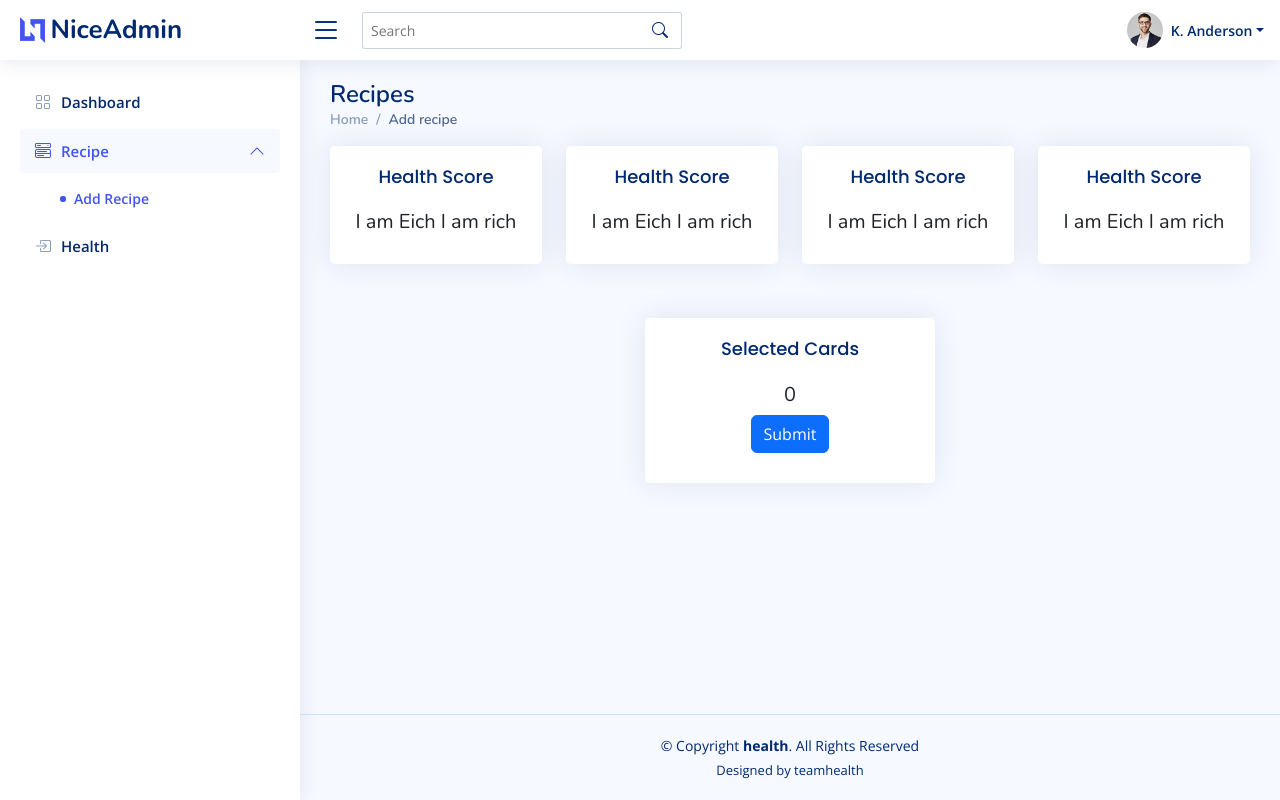
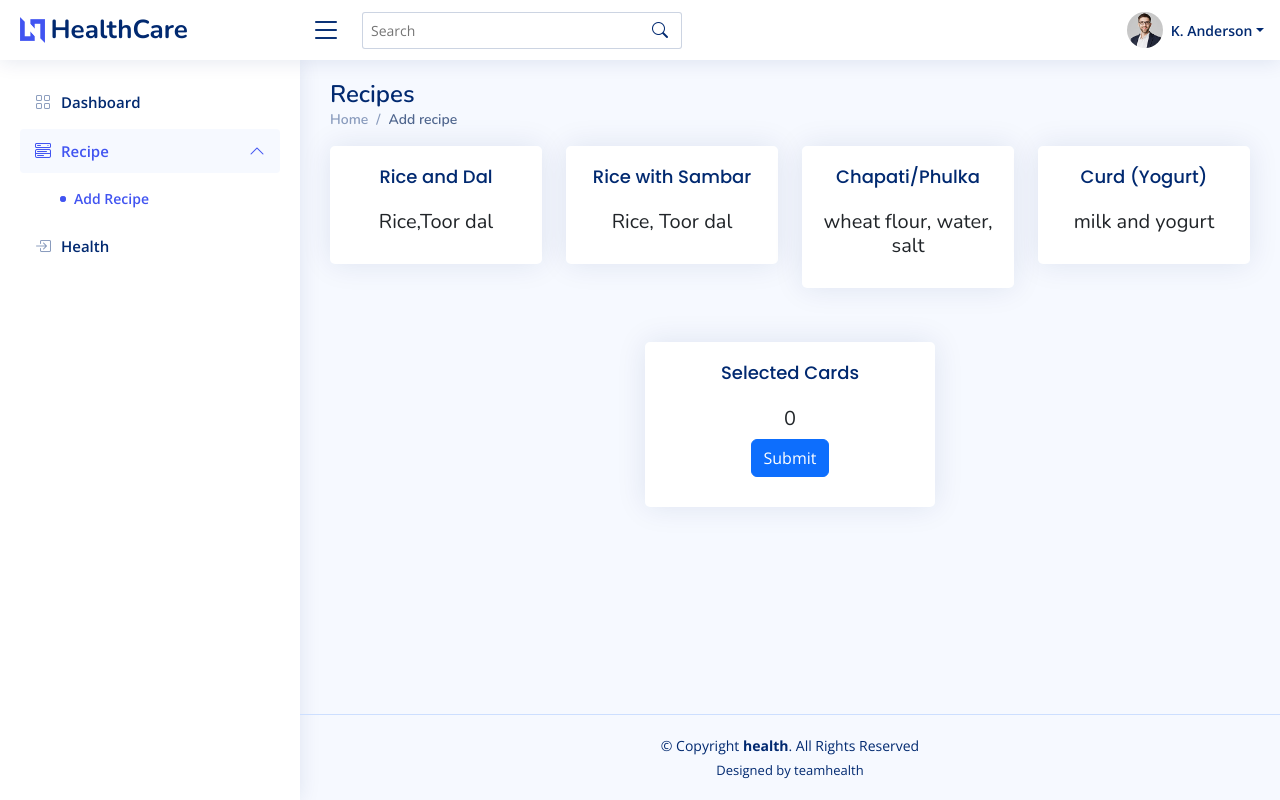
Before and after one commit to fIgNEtSm/personalized-health-tracker, a Flask app: page /add-recipe/ in a window 1280 px wide. Run offline with Flask 3, Linux system fonts and the light colour scheme; some libraries are stand-ins or nearby versions.

Commit message:
updated header file

```diff
--- a/templates/add_recipe.html
+++ b/templates/add_recipe.html
@@ -18,8 +18,8 @@
             <div class="col-lg-3 col-md-6 col-sm-12">
                 <div class="card info-card health-card" onclick="toggleSelection(this)">
                     <div class="card-body text-center">
-                        <h4 class="card-title">Health Score</h4>
-                        <h5 class="m-0">I am Eich I am rich</h5>
+                        <h4 class="card-title">Rice and Dal</h4>
+                        <h5 class="m-0">Rice,Toor dal</h5>
                     </div>
                 </div>
             </div>
@@ -27,8 +27,8 @@
             <div class="col-lg-3 col-md-6 col-sm-12">
                 <div class="card info-card health-card" onclick="toggleSelection(this)">
                     <div class="card-body text-center">
-                        <h4 class="card-title">Health Score</h4>
-                        <h5 class="m-0">I am Eich I am rich</h5>
+                        <h4 class="card-title">Rice with Sambar </h4>
+                        <h5 class="m-0">Rice, Toor dal</h5>
                     </div>
                 </div>
             </div>
@@ -36,8 +36,8 @@
             <div class="col-lg-3 col-md-6 col-sm-12">
                 <div class="card info-card health-card" onclick="toggleSelection(this)">
                     <div class="card-body text-center">
-                        <h4 class="card-title">Health Score</h4>
-                        <h5 class="m-0">I am Eich I am rich</h5>
+                        <h4 class="card-title">Chapati/Phulka</h4>
+                        <h5 class="m-0">wheat flour, water, salt </h5>
                     </div>
                 </div>
             </div>
@@ -45,8 +45,8 @@
             <div class="col-lg-3 col-md-6 col-sm-12">
                 <div class="card info-card health-card" onclick="toggleSelection(this)">
                     <div class="card-body text-center">
-                        <h4 class="card-title">Health Score</h4>
-                        <h5 class="m-0">I am Eich I am rich</h5>
+                        <h4 class="card-title">Curd (Yogurt)</h4>
+                        <h5 class="m-0"> milk and  yogurt</h5>
                     </div>
                 </div>
             </div>
--- a/templates/header.html
+++ b/templates/header.html
@@ -36,7 +36,7 @@
     <div class="d-flex align-items-center justify-content-between">
         <a href="{{ url_for("dashboard") }}" class="logo d-flex align-items-center">
             <img src="../static/img/logo.png" alt="">
-            <span class="d-none d-lg-block">NiceAdmin</span>
+            <span class="d-none d-lg-block">HealthCare</span>
         </a>
         <i class="bi bi-list toggle-sidebar-btn"></i>
     </div><!-- End Logo -->
```
